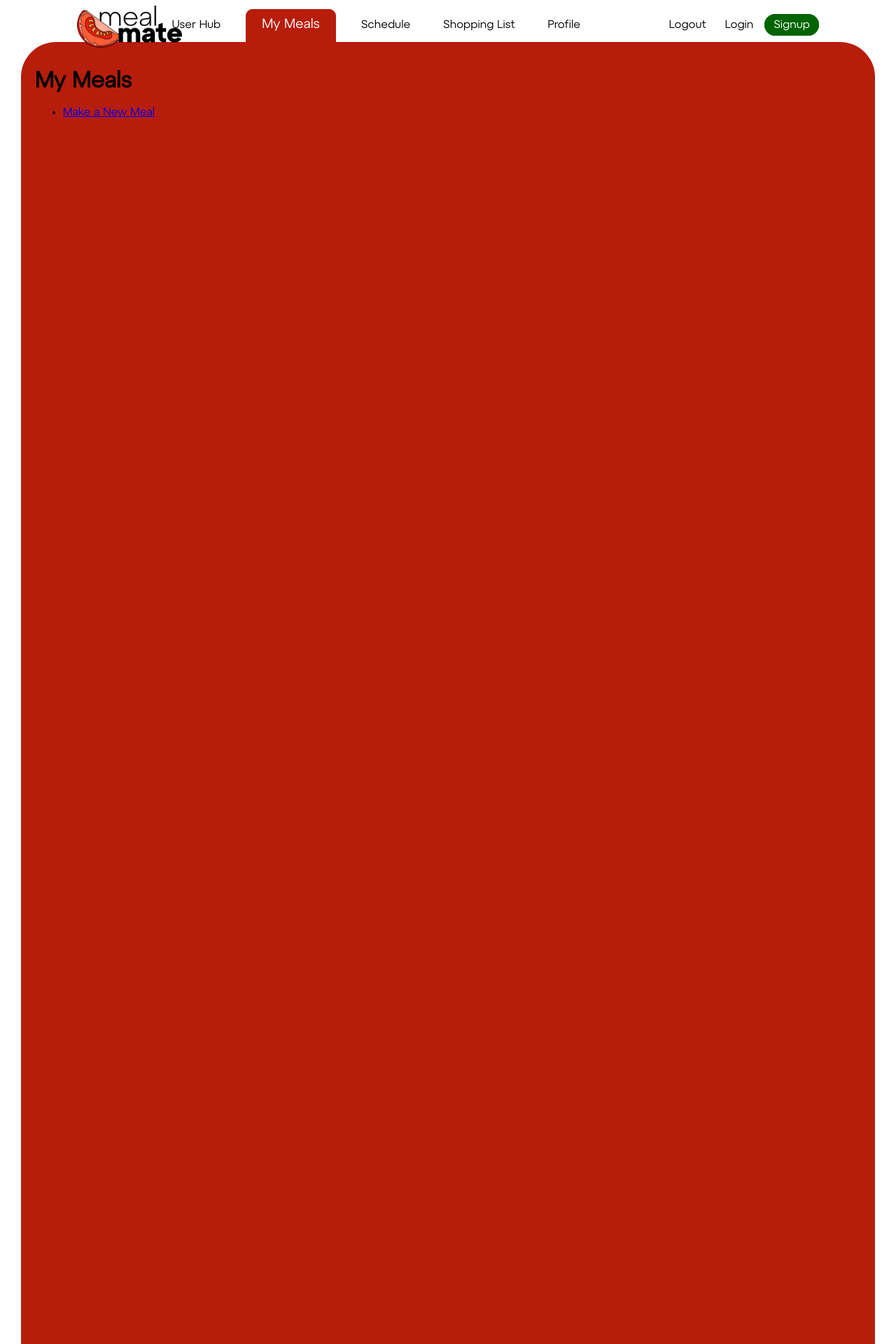
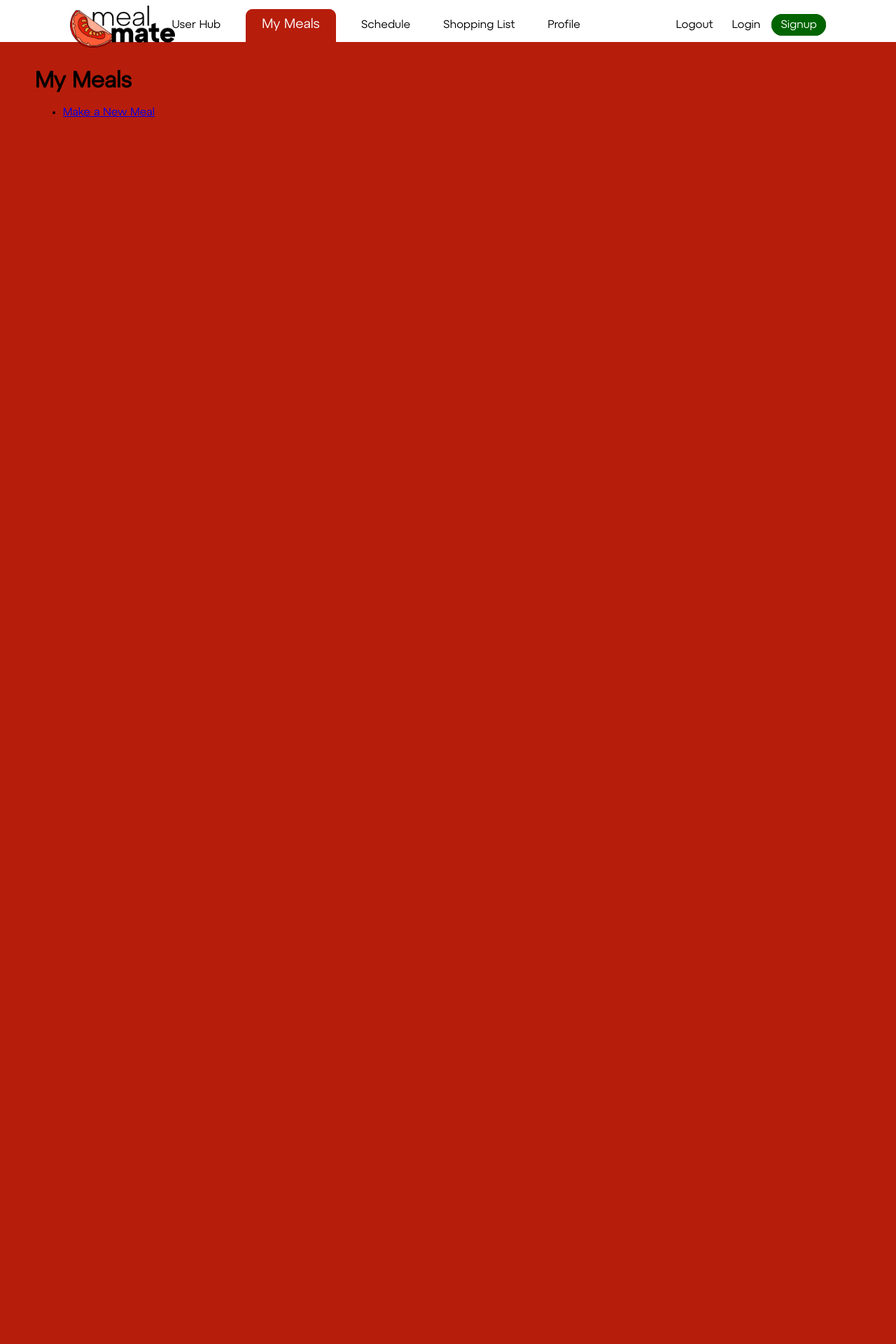
Before and after one commit to annalina0810/MyMealMate, a Django app: page /MyMealMate/my_meals/ in a window 1280 px wide. Shown: the top 1920 px of the page at 70% size. After the commit the page ends 167 px from the top, so only its background shows below. Run offline with Django 3.2, Linux system fonts and the light colour scheme.

Commit message:
changed main css padding margin etc; removed rounded corners

```diff
--- a/static/css/styles.css
+++ b/static/css/styles.css
@@ -4,7 +4,7 @@
 }
 
 body {
-    margin: 10px;
+    margin: 0;
     font-family: 'Atyp', sans-serif;
 }
 
@@ -13,11 +13,10 @@ nav {
     display: flex;
     justify-content: space-between;
     align-items: center;
-    padding: 0px 100px 0 100px;
+    padding: 10px 100px 0 100px;
     position: sticky;
     top: 0;
     z-index: 1000; /* Ensure navigation stays on top */
-    border-radius: 10px; /* Rounded corners */
     height: 50px;
 
 }
@@ -74,15 +73,13 @@ nav a:hover {
 
 .main {
     background-color: #fff;
-    padding: 0px 20px;
     overflow-y: auto;
     height: 3000px;
 }
 .main-content {
     background-color: #B71D0B;
-    padding: 20px;
+    padding: 20px 50px;
     margin-bottom: 20px;
     height: 100%;
-    border-radius: 50px;
 
 }
```
